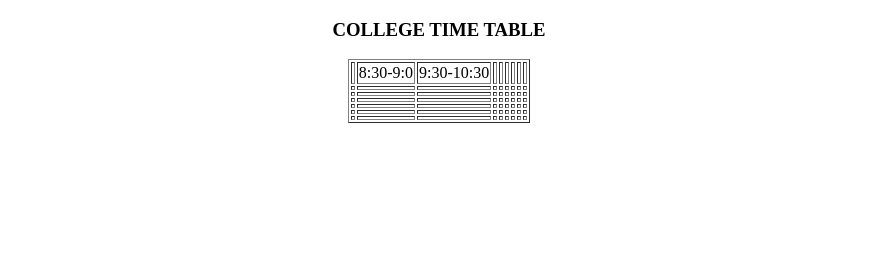
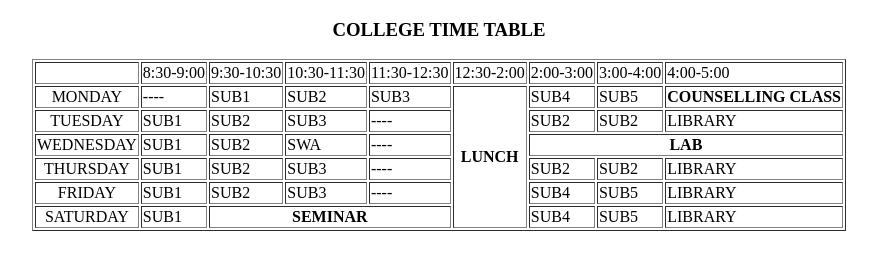
Before and after one commit to SrivaniBandaru/html1, a plain HTML site: page classes/timetable.html in a window 1280 px wide. Shown: the whole page, without its empty margins (201-1078 px from the left). Drawn offline with Linux system fonts and the light colour scheme.

Commit message:
updated timetable

```diff
--- a/classes/timetable.html
+++ b/classes/timetable.html
@@ -10,80 +10,74 @@
     <table border="1" align="center">
         <tr>
             <td></td>
-            <td>8:30-9:0</td>
+            <td>8:30-9:00</td>
             <td>9:30-10:30</td>
-            <td></td>
-            <td></td>
-            <td></td>
-            <td></td>
-            <td></td>
-            <td></td>
+            <td>10:30-11:30</td>
+            <td>11:30-12:30</td>
+            <td>12:30-2:00</td>
+            <td>2:00-3:00</td>
+            <td>3:00-4:00</td>
+            <td>4:00-5:00</td>
         </tr>
         <tr>
-            <td></td>
-            <td></td>
-            <td></td>
-            <td></td>
-            <td></td>
-            <td></td>
-            <td></td>
-            <td></td>
-            <td></td>
+            <td align="center">MONDAY</td>
+            <td>----</td>
+            <td>SUB1</td>
+            <td>SUB2</td>
+            <td>SUB3</td>
+            <th  rowspan="6"> LUNCH</th>
+            <td>SUB4</td>
+            <td>SUB5</td>
+            <th align="center">COUNSELLING CLASS</th>
         </tr>
         <tr>
-            <td></td>
-            <td></td>
-            <td></td>
-            <td></td>
-            <td></td>
-            <td></td>
-            <td></td>
-            <td></td>
-            <td></td>
+            <td align="center">TUESDAY</td>
+            <td>SUB1</td>
+            <td>SUB2</td>
+            <td>SUB3</td>
+            <td>----</td>
+            <td>SUB2</td>
+            <td>SUB2</td>
+            <td>LIBRARY</td>
+
         </tr>
         <tr>
-            <td></td>
-            <td></td>
-            <td></td>
-            <td></td>
-            <td></td>
-            <td></td>
-            <td></td>
-            <td></td>
-            <td></td>
+            <td align="center">WEDNESDAY</td>
+            <td>SUB1</td>
+            <td>SUB2</td>
+            <td>SWA</td>
+            <td>----</td>
+            <th colspan="3">LAB</td>
+
         </tr>
         <tr>
-            <td></td>
-            <td></td>
-            <td></td>
-            <td></td>
-            <td></td>
-            <td></td>
-            <td></td>
-            <td></td>
-            <td></td>
+            <td align="center">THURSDAY</td>
+            <td>SUB1</td>
+            <td>SUB2</td>
+            <td>SUB3</td>
+            <td>----</td>
+            <td>SUB2</td>
+            <td>SUB2</td>
+            <td>LIBRARY</td>
+
         </tr>
         <tr>
-            <td></td>
-            <td></td>
-            <td></td>
-            <td></td>
-            <td></td>
-            <td></td>
-            <td></td>
-            <td></td>
-            <td></td>
+            <td align="center">FRIDAY</td>
+            <td>SUB1</td>
+            <td>SUB2</td>
+            <td>SUB3</td>
+            <td>----</td>
+            <td>SUB4</td>
+            <td>SUB5</td>
+            <td>LIBRARY</td>
         </tr>
         <tr>
-            <td></td>
-            <td></td>
-            <td></td>
-            <td></td>
-            <td></td>
-            <td></td>
-            <td></td>
-            <td></td>
-            <td></td>
+            <td align="center">SATURDAY</td>
+            <td>SUB1</td>
+            <th colspan="3">SEMINAR</td>
+            <td>SUB4</td>
+            <td>SUB5</td>
+            <td>LIBRARY</td>
         </tr>
     </table>
 
```
Also changed, not shown: Notes/image.png (added).
